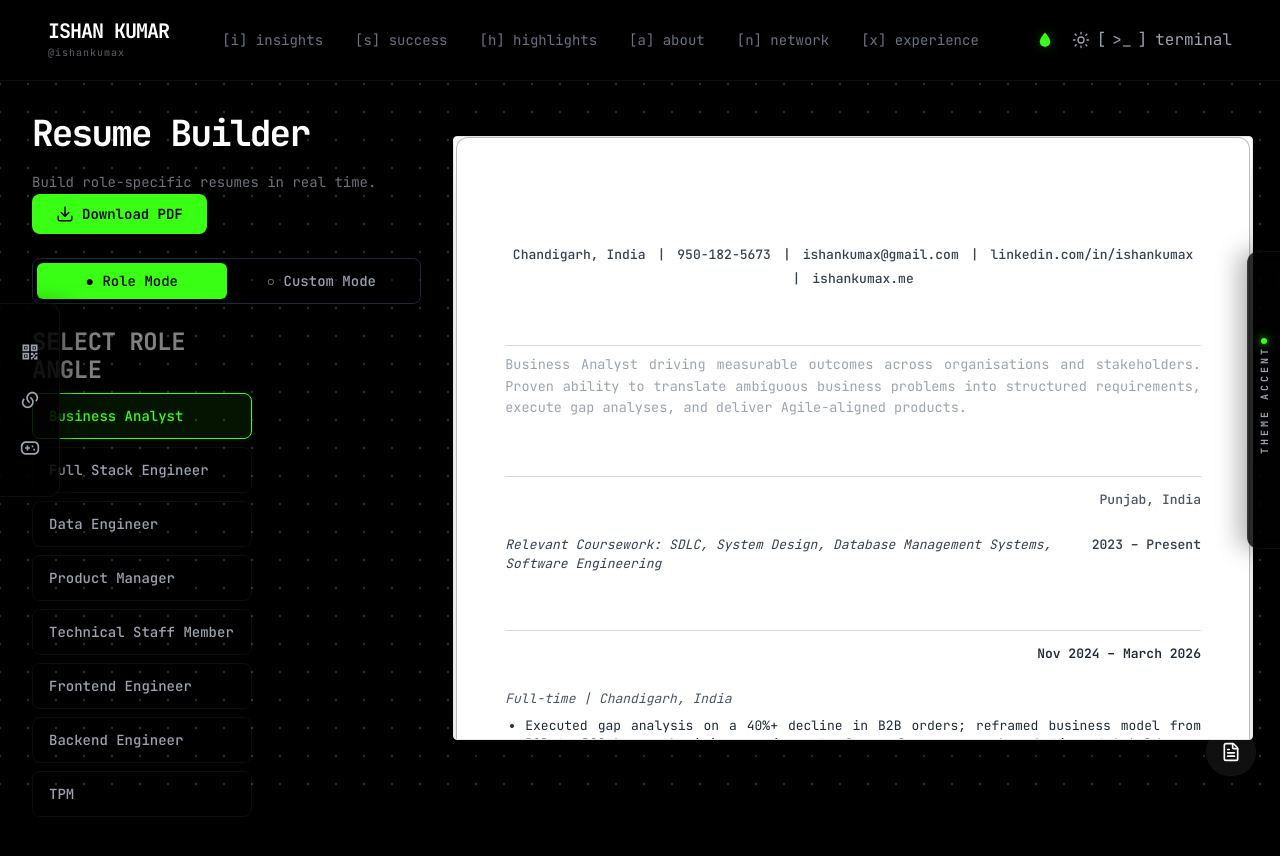
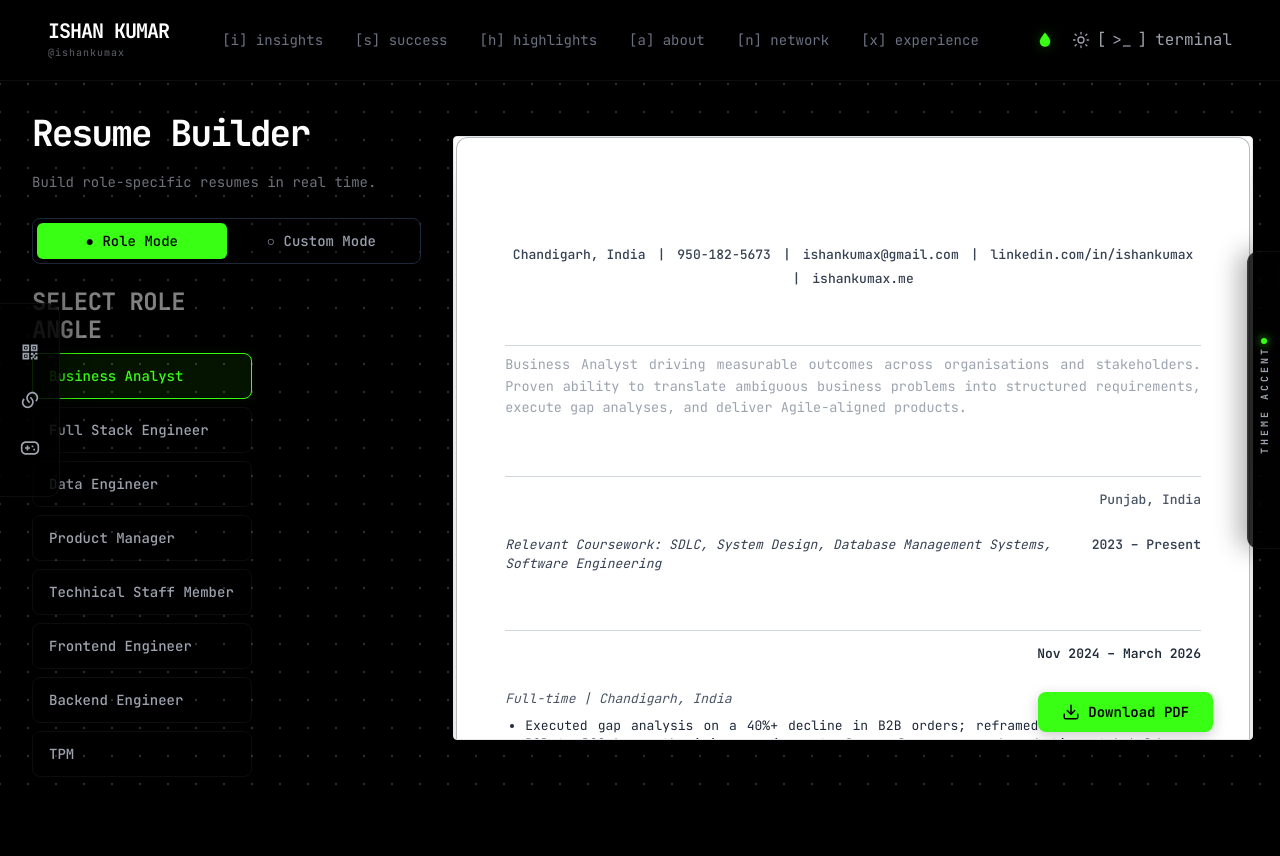
Before and after one commit to ishankumax/portfolio, a React (Vite) app: page /resume in a window 1280 px wide. Shown: the top 856 px of the page. Built offline with nearby package versions, Linux system fonts and the light colour scheme; no server answers; the database is empty.

Commit message:
feat: implement visual layout feedback (Box 1-6)

```diff
--- a/src/components/ResumePage.jsx
+++ b/src/components/ResumePage.jsx
@@ -45,6 +45,9 @@ export default function ResumePage() {
   }, [selectedRole, mode]) // Syncs when in role mode
 
   const [isMobileDrawerOpen, setIsMobileDrawerOpen] = useState(false)
+  const [isFullscreen, setIsFullscreen] = useState(false)
+
+  const downloadFilename = `Ishan_Kumar_Resume_${mode === 'role' ? selectedRole.replace(/\s+/g, '_') : 'Custom'}.pdf`
 
   return (
     <div className="min-h-screen pt-24 lg:pt-28 pb-24 lg:pb-16 px-4 lg:px-8 max-w-[1500px] mx-auto flex flex-col lg:flex-row gap-8 items-start">
@@ -57,12 +60,6 @@ export default function ResumePage() {
           <p className="text-sm opacity-70 mb-4" style={{ color: 'var(--text-secondary)' }}>
             Build role-specific resumes in real time.
           </p>
-          <div className="hidden lg:block">
-            <PDFExporter
-              targetId="resume-pdf-container"
-              filename={`Ishan_Kumar_Resume_${mode === 'role' ? selectedRole.replace(/\s+/g, '_') : 'Custom'}.pdf`}
-            />
-          </div>
         </div>
 
         <ConfigurationPanel
@@ -97,13 +94,47 @@ export default function ResumePage() {
           </button>
         </div>
 
-        <div className="w-full overflow-auto pt-6 pb-24 lg:pb-8 px-2 lg:px-0 rounded-xl no-scrollbar flex justify-center max-w-full">
-          <div className="min-w-[800px] flex justify-center bg-white shadow-2xl rounded-sm overflow-hidden border border-gray-200 transition-all duration-200" style={{ transform: 'scale(0.85) lg:scale(0.9)', transformOrigin: 'top center' }}>
+        {/* Fullscreen Overlay Mode (Box 1) */}
+        {isFullscreen && (
+          <div className="fixed inset-0 z-[60] bg-black/95 flex justify-center items-center overflow-y-auto p-4 lg:p-10 custom-scrollbar">
+            <button
+              onClick={() => setIsFullscreen(false)}
+              className="fixed top-6 right-6 w-12 h-12 flex items-center justify-center bg-gray-800 rounded-full text-white shadow-lg hover:bg-gray-700 z-[70] transition-colors"
+            >
+              ✕
+            </button>
+            <div className="relative">
+              <div className="min-w-[800px] bg-white shadow-2xl rounded-sm overflow-hidden border border-gray-200">
+                <ResumePreview
+                  resumeData={resumeData}
+                  selectedRole={selectedRole}
+                  mode={mode}
+                  customSelections={customSelections}
+                />
+              </div>
+            </div>
+          </div>
+        )}
+
+        <div className="w-full overflow-auto pt-6 pb-24 lg:pb-8 px-2 lg:px-0 custom-scrollbar flex justify-center max-w-full relative group">
+          <div
+            onClick={() => setIsFullscreen(true)}
+            className="min-w-[800px] flex justify-center bg-white shadow-2xl rounded-sm overflow-hidden border border-gray-200 transition-all duration-300 cursor-zoom-in hover:shadow-[0_0_30px_rgba(255,255,255,0.1)] hover:border-gray-400"
+            style={{ transform: 'scale(0.85) lg:scale(0.9)', transformOrigin: 'top center' }}
+          >
             <ResumePreview
               resumeData={resumeData}
               selectedRole={selectedRole}
               mode={mode}
               customSelections={customSelections}
+            />
+          </div>
+
+          {/* Download Button on Bottom Right of Preview (Box 2) */}
+          <div className="absolute bottom-10 right-4 lg:right-10 z-20 transition-transform hover:scale-105 hidden lg:block">
+            <PDFExporter
+              targetId="resume-pdf-container"
+              filename={downloadFilename}
             />
           </div>
         </div>
@@ -112,7 +143,7 @@ export default function ResumePage() {
         <div className="lg:hidden fixed bottom-6 left-1/2 -translate-x-1/2 z-20">
           <PDFExporter
             targetId="resume-pdf-container"
-            filename={`Ishan_Kumar_Resume_${mode === 'role' ? selectedRole.replace(/\s+/g, '_') : 'Custom'}.pdf`}
+            filename={downloadFilename}
           />
         </div>
       </div>
--- a/src/components/resume/ConfigurationPanel.jsx
+++ b/src/components/resume/ConfigurationPanel.jsx
@@ -37,7 +37,7 @@ export default function ConfigurationPanel({
       {/* Content based on Mode */}
       <div className="flex-1 overflow-hidden flex flex-col">
         {mode === 'role' ? (
-          <div className="animate-fade-in overflow-y-auto no-scrollbar pb-8">
+          <div className="animate-fade-in overflow-y-auto custom-scrollbar pb-8 pr-2">
             <RoleSidebar
               roles={roles}
               selectedRole={selectedRole}
--- a/src/components/ui/ResumeButton.jsx
+++ b/src/components/ui/ResumeButton.jsx
@@ -1,9 +1,12 @@
 import React from 'react'
-import { useNavigate } from 'react-router-dom'
+import { useNavigate, useLocation } from 'react-router-dom'
 import { FileText } from 'lucide-react'
 
 export default function ResumeButton() {
   const navigate = useNavigate()
+  const location = useLocation()
+
+  if (location.pathname === '/resume') return null
 
   return (
     <button
```
